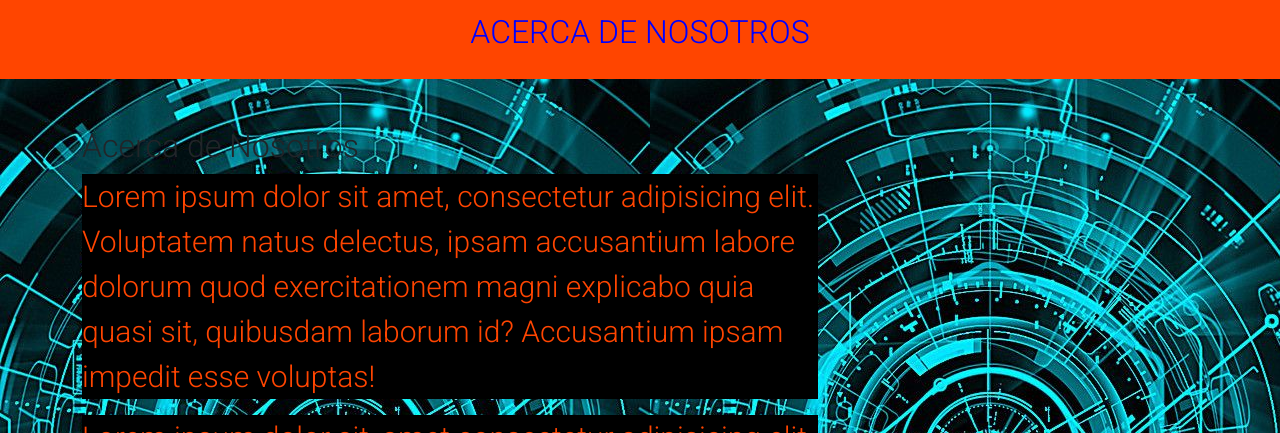
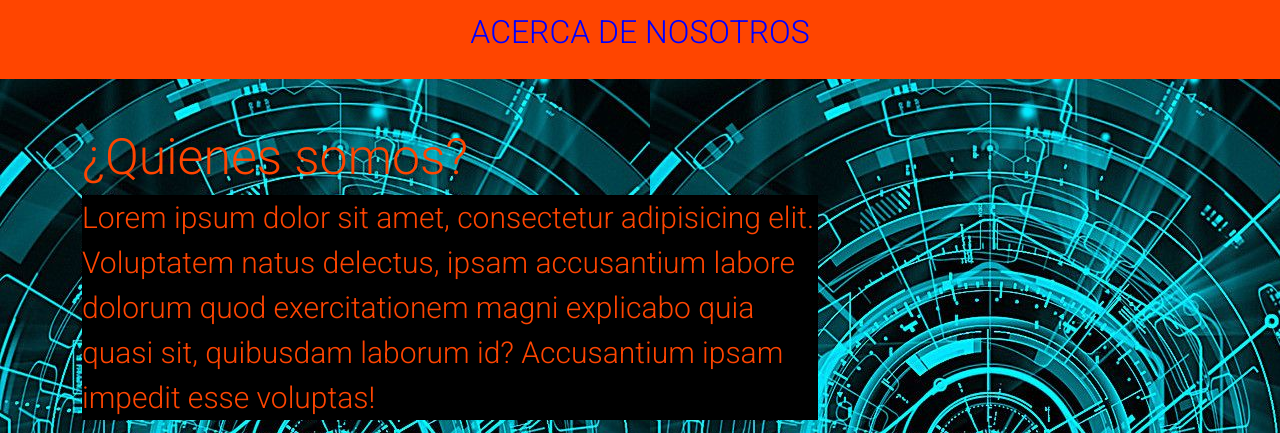
Before and after one commit to ThornSteel/46985-Entrega-final-Martin-San-MARTIN, a plain HTML site: page html/acercadenosotros.html in a window 1280 px wide. Shown: the part 137-570 px from the top of the page. Drawn offline with nearby package versions, Linux system fonts and the light colour scheme.

Commit message:
entrando en la ultima parte

```diff
--- a/css/style.css
+++ b/css/style.css
@@ -143,3 +143,12 @@ li {
 .contratoTexto {
     font-size: 20px;
 }
+
+.fondoIndex {
+    background-color: black;
+}
+
+.nosotros1 {
+    color: orangered;
+    font-size: 50px;
+}
--- a/html/acercadenosotros.html
+++ b/html/acercadenosotros.html
@@ -38,7 +38,7 @@
     <div class="container mt-5">
       <div class="row">
         <div class="col-lg-8">
-          <h2>Acerca de Nosotros</h2>
+          <h2 class="nosotros1">¿Quienes somos?</h2>
           <p class="nosotros">
             Lorem ipsum dolor sit amet, consectetur adipisicing elit. Voluptatem natus delectus, ipsam accusantium labore dolorum quod exercitationem magni explicabo quia quasi sit, quibusdam laborum id? Accusantium ipsam impedit esse voluptas!
           </p>
```
Also changed, not shown: index.html (+1 -1 lines).
